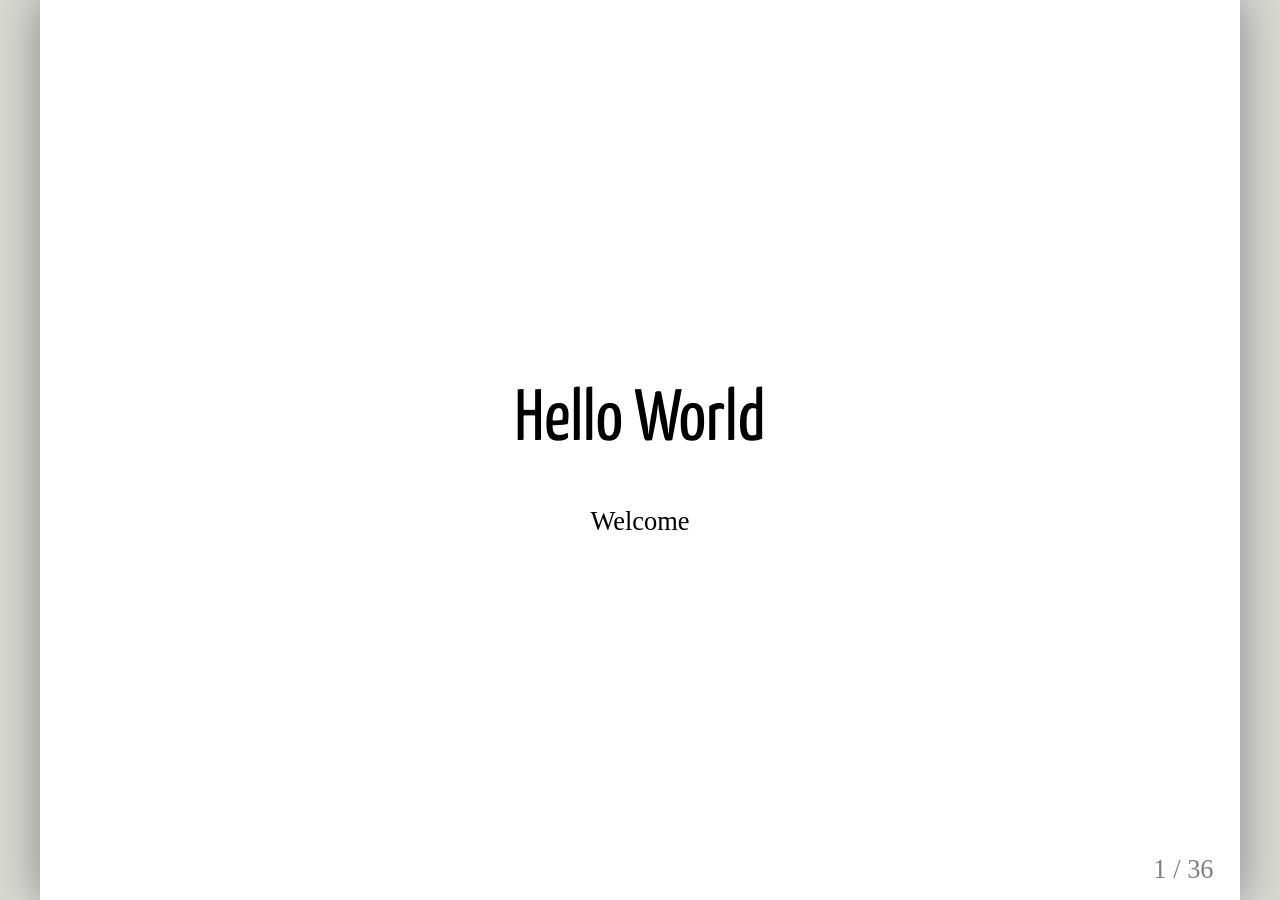
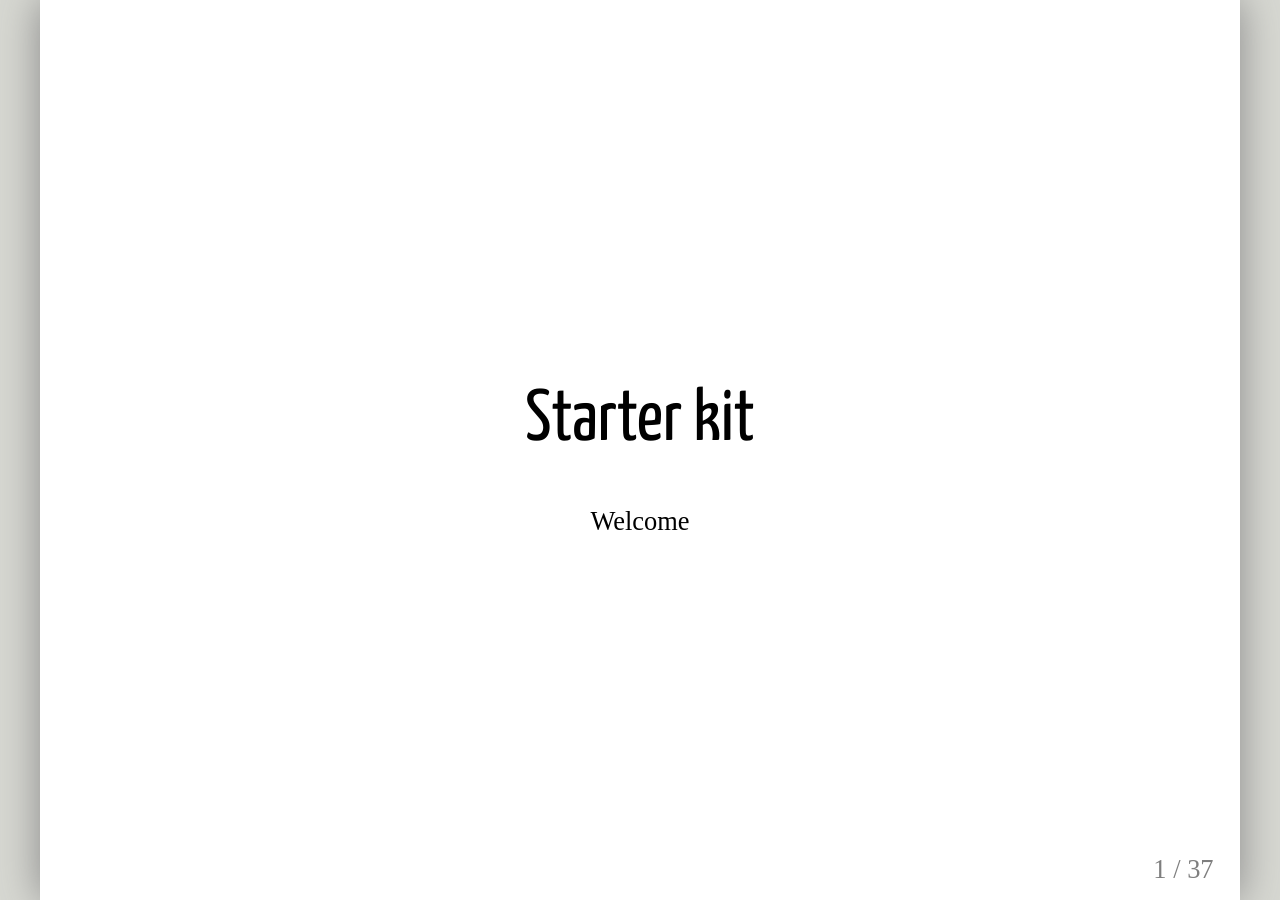
Before and after one commit to nyu-computer-science/intro-to-computer-science, a Jekyll site: the page built from docs/2.hello_world.html, in a window 1280 px wide. Built offline with Jekyll 4.4.1, drawn with Linux system fonts in a browser that asks for light colours; some web fonts are replaced; part of the change alters nothing that is shown.

Commit message:
completing second lecture

```diff
--- a/docs/2.hello_world.html
+++ b/docs/2.hello_world.html
@@ -1,12 +1,12 @@
 ---
 layout: presentation
 title: Course overview
-permalink: /hello_world/
+permalink: /starter_kit/
 ---
 
 class: center, middle
 
-# Hello World
+# Starter kit
 Welcome
 
 ---
@@ -28,16 +28,28 @@ class: center, middle
 ---
 
 # Assumptions
-## Ability to execute Java programs
-You will need to have the [Java Development Kit](https://www.oracle.com/technetwork/java/javase/downloads/) installed.
+## Ability to run *NIX commands
+In order to run Unix or Linux commands, you will need a terminal emulator:
+- OS X users already have the Terminal app we will use for this purpose.
+- Windows users must have [Git for Windows](https://gitforwindows.org/) installed.
 
 ---
 
 # Assumptions
-## Ability to run *NIX commands
-In order to run Unix or Linux commands, you will need a terminal emulator:
-- OS X users already have the Terminal app we will use for this purpose.
-- Windows users must have [Git for Windows](https://gitforwindows.org/) installed.
+## Ability to execute Java programs
+You will need to have the [Java Development Kit](https://www.oracle.com/technetwork/java/javase/downloads/) installed.
+
+If you have any terminal emulators open (such as Terminal or Git Bash), close them and reopen them.
+
+---
+
+# Assumptions
+## Understanding of plain text
+Plain text is a term frequently used to mean one data on a computer that is represented as codes in the ASCII encoding system or the Unicode encoding system, a successor to ASCII.
+
+These coding systems map specific numeric codes to every text character.  For example, the letter `C` might be 42 and `D` might be 43.  When you as a human see plain text on your screen or type text characters on your keyboard, chances are the computer behind the scenes willl store that text's numeric codes (in binary) according to one of these two encoding systems.
+
+A plain text file is a file that has nothing but numeric codes that map out to characters in one of these systems.  Unicode is today's standard and includes everything ASCII did, plus more.
 
 ---
 
@@ -48,10 +60,10 @@ Computer programming code is plain text.  In order to edit code, you will need a
 - Sublime Text is freeware, but periodically will ask for donations. You are not required to donate.
 
 Warnings:
-- Never use SimpleText on OS X to edit code
-- Never use Notepad on Windows to edit code
+- Never use TextEdit on OS X to edit code.
+- Never use Notepad on Windows to edit code.
 - Do not use Microsoft Word or Google Docs to edit code
-- Do not use emacs, or you will find yourself forever dreaming of keyboard shortcuts
+- Beware of emacs, lest you find yourself forever dreaming of keyboard shortcuts.
 
 ---
 
```
